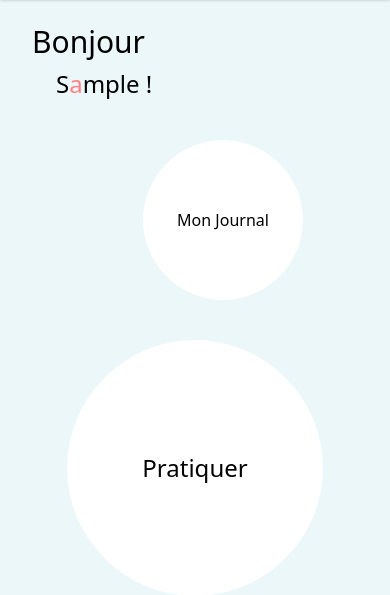
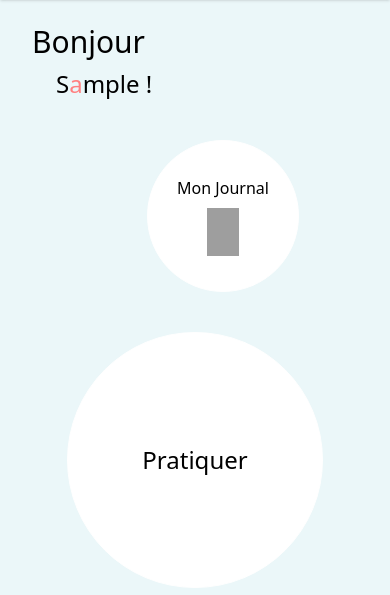
Before and after one commit to CamillePressense/Pause_Empathique, a Django app: page /pauses/dashboard/ in a window 390 px wide. Shown: the part 48-643 px from the top of the page. Run offline with Django 5.2, Linux system fonts and the light colour scheme; a user stored in the database is signed in; tables that the repository leaves empty hold one stand-in row (values such as "Sample post"); style sheets or scripts are compiled from the project's sources; some libraries are stand-ins or nearby versions; grey boxes are pictures that could not be loaded.

Commit message:
add: dashboard style for mobile

```diff
--- a/templates/pauses/dashboard.html
+++ b/templates/pauses/dashboard.html
@@ -1,6 +1,6 @@
 {% extends 'base.html' %}
 {% load text_color_filters %}
-{% load static}
+{% load static %}
 
 {% block content %}
 
@@ -10,8 +10,9 @@
 
   {% if user.pauses.exists %}
     <a href="{% url 'diary' %}"
-       class="bg-white rounded-full w-40 h-40 ml-14 mb-10 border-1 border-white hover:border-otherpink hover:shadow-md hover:scale-105 duration-200 cursor-pointer flex items-center justify-center">
+       class="bg-white rounded-full w-38 h-38 ml-14 mb-10 border-1 border-white hover:border-otherpink hover:shadow-md hover:scale-105 duration-200 cursor-pointer flex flex-col items-center justify-center">
       Mon Journal
+      <img src="{% static '/icons/diary-background-free.png' %}" class="mt-2 w-8 h-12">
     </a>
   {% endif %}
 
```
